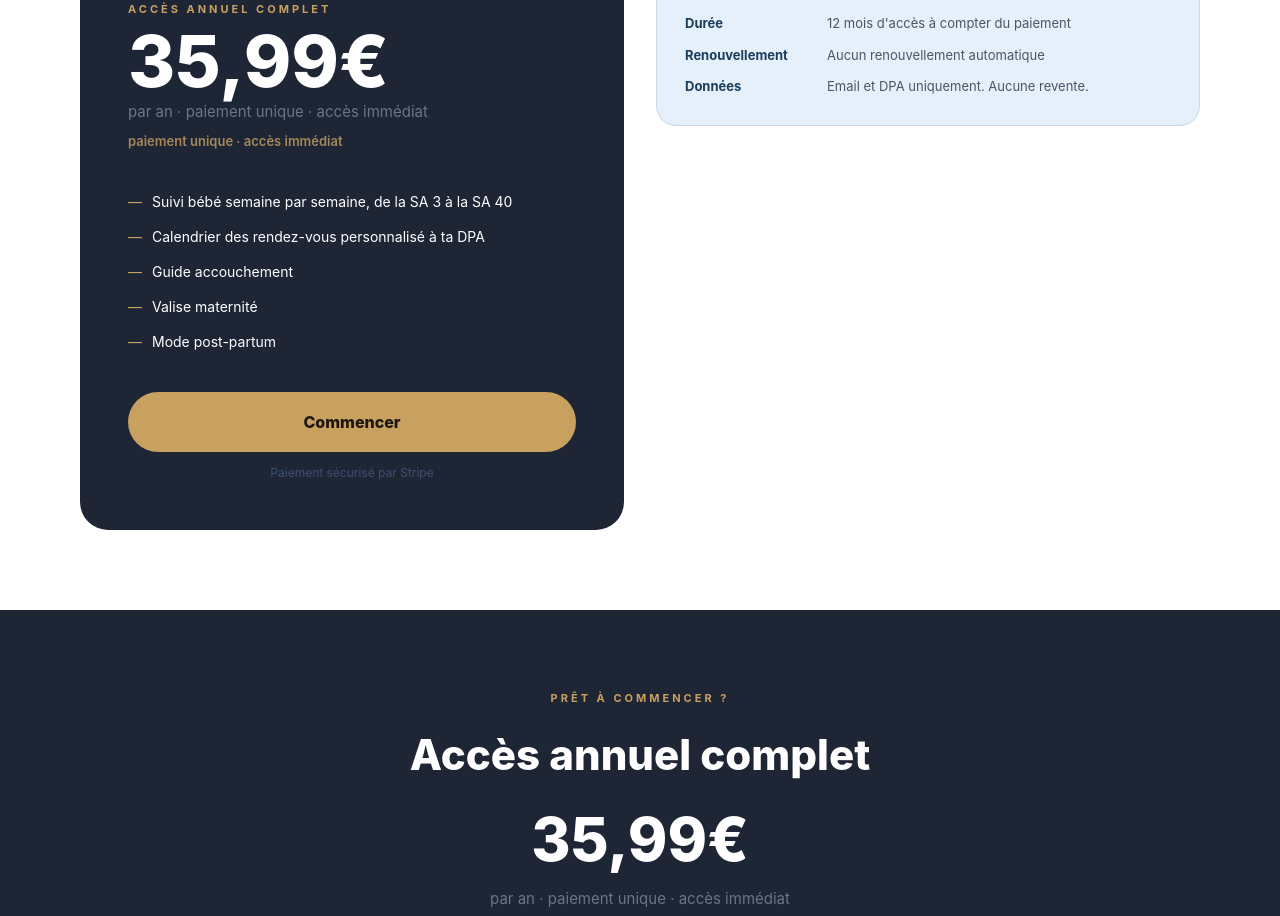
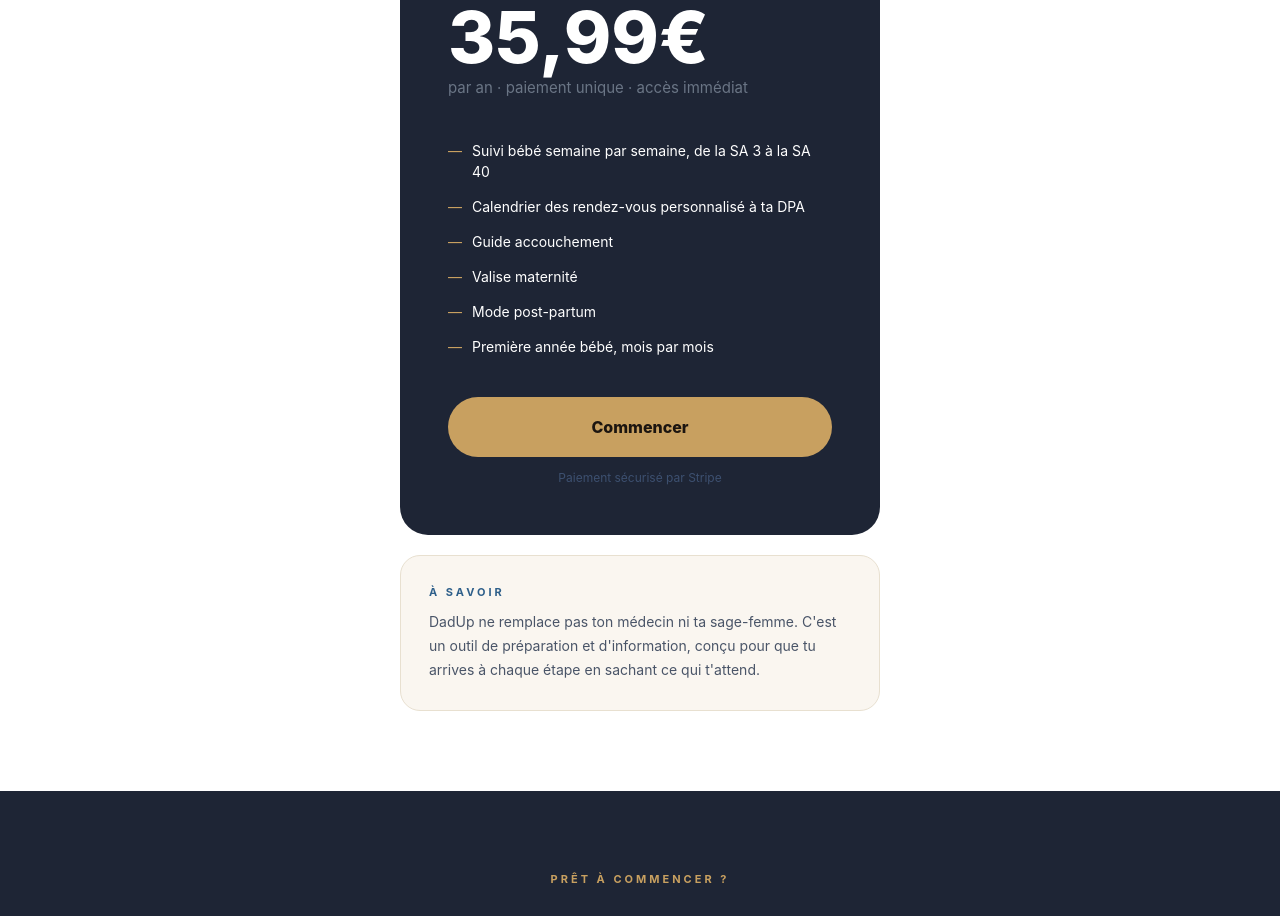
Before and after one commit to Julproject/dadup, a Next.js app: page /tarifs in a window 1280 px wide. Shown: the part 540-1456 px from the top of the page. Built offline with nearby package versions, Linux system fonts and the light colour scheme.

Commit message:
Update page.tsx

```diff
--- a/app/tarifs/page.tsx
+++ b/app/tarifs/page.tsx
@@ -4,36 +4,33 @@ const C = {
   dark: '#1e2535', gold: '#c8a060', cream: '#faf6f0', white: '#ffffff',
   border: '#e8e0d0', text: '#4a5568', textLight: '#9aa0a8',
   blue: '#2E5F8A', bluePale: '#E6F0FA', blueDark: '#1A3D5C',
-  orange: '#FFF0E6', green: '#E4F5EC', amber: '#FFF7E0',
 };
 
-const FAQ = [
-  {q:"L'abonnement se renouvelle-t-il automatiquement ?", r:"L'abonnement est souscrit pour 12 mois et expire automatiquement à l'échéance. Aucun prélèvement sans nouvelle commande de ta part."},
-  {q:"Que se passe-t-il après la naissance ?", r:"Ton espace passe automatiquement en mode post-partum. Le contenu évolue pour couvrir les premières semaines avec bébé."},
-  {q:"Mes données sont-elles en sécurité ?", r:"On ne stocke que ton email et ta date d'accouchement. Aucune donnée n'est revendue. Paiement sécurisé par Stripe."},
-  {q:"Est-ce que ma partenaire peut aussi utiliser DadUp ?", r:"DadUp est conçu pour le papa. Mais rien ne t'empêche de partager certains contenus avec ta partenaire !"},
-  {q:"Le contenu est-il vérifié médicalement ?", r:"Le contenu de DadUp est basé sur les recommandations de la HAS. Il ne remplace pas l'avis d'un médecin ou d'une sage-femme."},
-  {q:"J'ai déjà payé mais je n'arrive pas à me connecter.", r:"Va sur la page de connexion et saisis l'email utilisé lors du paiement. Tu recevras un lien de création de mot de passe par email."},
+const FEATURES = [
+  "Suivi bébé semaine par semaine, de la SA 3 à la SA 40",
+  "Calendrier des rendez-vous personnalisé à ta DPA",
+  "Guide accouchement",
+  "Valise maternité",
+  "Mode post-partum",
+  "Première année bébé, mois par mois",
 ];
 
 export default function TarifsPage() {
   const goToStripe = async () => {
     try {
-      const res = await fetch('/api/checkout', {method:'POST', headers:{'Content-Type':'application/json'}, body:JSON.stringify({})});
+      const res = await fetch('/api/checkout', { method: 'POST', headers: { 'Content-Type': 'application/json' }, body: JSON.stringify({}) });
       const data = await res.json();
       if (data.url) window.location.href = data.url;
     } catch (err) { alert('Erreur : ' + err); }
   };
 
   return (
-    <main style={{minHeight:'100vh', background:C.white, fontFamily:"-apple-system,BlinkMacSystemFont,'Segoe UI',sans-serif"}}>
+    <main style={{ minHeight: '100vh', background: C.white, fontFamily: "-apple-system,BlinkMacSystemFont,'Segoe UI',sans-serif" }}>
       <style>{`
         *{box-sizing:border-box;margin:0;padding:0;}
         .nl{display:flex;}.nc{display:flex;}
-        .tg{display:grid;grid-template-columns:1fr 1fr;gap:32px;align-items:start;}
         @media(max-width:768px){
           .nl{display:none!important;}.nc{display:none!important;}
-          .tg{grid-template-columns:1fr!important;}
           .sp{padding:48px 20px!important;}
           nav{padding:0 20px!important;}
           h1{font-size:36px!important;}
@@ -42,137 +39,101 @@ export default function TarifsPage() {
         }
       `}</style>
 
-      <nav style={{background:C.white,borderBottom:`1px solid ${C.border}`,padding:'0 40px',display:'flex',alignItems:'center',justifyContent:'space-between',height:'68px',position:'sticky',top:0,zIndex:50}}>
-        <div style={{display:'flex',alignItems:'center',gap:'48px'}}>
-          <a href="/" style={{display:'flex',alignItems:'center',gap:'10px',textDecoration:'none'}}>
+      {/* NAV */}
+      <nav style={{ background: C.white, borderBottom: `1px solid ${C.border}`, padding: '0 40px', display: 'flex', alignItems: 'center', justifyContent: 'space-between', height: '68px', position: 'sticky', top: 0, zIndex: 50 }}>
+        <div style={{ display: 'flex', alignItems: 'center', gap: '48px' }}>
+          <a href="/" style={{ display: 'flex', alignItems: 'center', gap: '10px', textDecoration: 'none' }}>
             <svg viewBox="0 0 300 300" width="34" height="34"><circle cx="150" cy="150" r="145" fill="#3a4f6e"/><circle cx="150" cy="150" r="122" fill="#4a6080"/><ellipse cx="150" cy="205" rx="58" ry="54" fill="#c8a060"/><circle cx="150" cy="112" r="40" fill="#c8a060"/><ellipse cx="150" cy="196" rx="27" ry="31" fill="#faf6f0"/><circle cx="150" cy="128" r="26" fill="#faf6f0"/></svg>
-            <span style={{fontWeight:800,color:C.dark,fontSize:'20px'}}>DadUp</span>
+            <span style={{ fontWeight: 800, color: C.dark, fontSize: '20px' }}>DadUp</span>
           </a>
-          <div className="nl" style={{gap:'4px'}}>
-            <a href="/pourquoi" style={{color:C.text,fontSize:'14px',fontWeight:500,padding:'8px 14px',textDecoration:'none'}}>Pourquoi DadUp</a>
-            <a href="/inclus" style={{color:C.text,fontSize:'14px',fontWeight:500,padding:'8px 14px',textDecoration:'none'}}>Ce qui est inclus</a>
-            <a href="/tarifs" style={{color:C.dark,fontSize:'14px',fontWeight:700,padding:'8px 14px',borderRadius:'8px',textDecoration:'none',borderBottom:`2px solid ${C.gold}`}}>Tarifs</a>
-            <a href="/temoignages" style={{color:C.text,fontSize:'14px',fontWeight:500,padding:'8px 14px',textDecoration:'none'}}>Témoignages</a>
-            <a href="/contact" style={{color:C.text,fontSize:'14px',fontWeight:500,padding:'8px 14px',textDecoration:'none'}}>Contactez-nous</a>
+          <div className="nl" style={{ gap: '4px' }}>
+            <a href="/pourquoi" style={{ color: C.text, fontSize: '14px', fontWeight: 500, padding: '8px 14px', textDecoration: 'none' }}>Pourquoi DadUp</a>
+            <a href="/inclus" style={{ color: C.text, fontSize: '14px', fontWeight: 500, padding: '8px 14px', textDecoration: 'none' }}>Ce qui est inclus</a>
+            <a href="/tarifs" style={{ color: C.dark, fontSize: '14px', fontWeight: 700, padding: '8px 14px', borderRadius: '8px', textDecoration: 'none', borderBottom: `2px solid ${C.gold}` }}>Tarifs</a>
+            <a href="/temoignages" style={{ color: C.text, fontSize: '14px', fontWeight: 500, padding: '8px 14px', textDecoration: 'none' }}>Témoignages</a>
+            <a href="/contact" style={{ color: C.text, fontSize: '14px', fontWeight: 500, padding: '8px 14px', textDecoration: 'none' }}>Contactez-nous</a>
           </div>
         </div>
-        <div className="nc" style={{alignItems:'center',gap:'16px'}}>
-          <a href="/login" style={{color:C.dark,fontSize:'14px',fontWeight:600,textDecoration:'none'}}>Se connecter</a>
-          <button onClick={goToStripe} style={{background:C.dark,color:C.white,padding:'11px 22px',borderRadius:'32px',fontSize:'13px',fontWeight:700,border:'none',cursor:'pointer'}}>Commencer</button>
+        <div className="nc" style={{ alignItems: 'center', gap: '16px' }}>
+          <a href="/login" style={{ color: C.dark, fontSize: '14px', fontWeight: 600, textDecoration: 'none' }}>Se connecter</a>
+          <button onClick={goToStripe} style={{ background: C.dark, color: C.white, padding: '11px 22px', borderRadius: '32px', fontSize: '13px', fontWeight: 700, border: 'none', cursor: 'pointer' }}>Commencer</button>
         </div>
       </nav>
 
       {/* HERO */}
-      <section style={{background:C.dark,padding:'80px 40px'}}>
-        <div style={{maxWidth:'800px',margin:'0 auto',textAlign:'center'}}>
-
-          <h1 style={{color:C.white,fontSize:'52px',fontWeight:800,margin:'0 0 16px',lineHeight:1.1}}>
-            Simple.<br/><span style={{color:C.gold}}>Transparent.</span>
+      <section style={{ background: C.dark, padding: '80px 40px' }}>
+        <div style={{ maxWidth: '800px', margin: '0 auto', textAlign: 'center' }}>
+          <h1 style={{ color: C.white, fontSize: '52px', fontWeight: 800, margin: '0 0 16px', lineHeight: 1.1 }}>
+            Simple.<br /><span style={{ color: C.gold }}>Transparent.</span>
           </h1>
-          <p style={{color:'#6a7585',fontSize:'18px',lineHeight:1.7,margin:'0 0 24px'}}>Une offre. Un prix. Tout inclus.</p>
-
+          <p style={{ color: '#6a7585', fontSize: '18px', lineHeight: 1.7, margin: 0 }}>Une offre. Un prix. Tout inclus.</p>
         </div>
       </section>
 
+      {/* CARTE PRIX CENTRÉE */}
+      <section className="sp" style={{ padding: '80px 40px', maxWidth: '560px', margin: '0 auto' }}>
+        <div style={{ background: C.dark, borderRadius: '28px', padding: '48px' }}>
+          <p style={{ color: C.gold, fontSize: '11px', fontWeight: 700, letterSpacing: '3px', textTransform: 'uppercase', margin: '0 0 8px' }}>Accès annuel complet</p>
+          <p className="prix" style={{ color: C.white, fontSize: '72px', fontWeight: 800, margin: '0 0 4px', lineHeight: 1 }}>35,99€</p>
+          <p style={{ color: '#6a7585', fontSize: '15px', margin: '0 0 40px' }}>par an · paiement unique · accès immédiat</p>
 
-
-      {/* OFFRE PRINCIPALE */}
-      <section className="sp" style={{padding:'80px 40px',maxWidth:'1200px',margin:'0 auto'}}>
-        <div className="tg">
-
-          {/* CARTE PRIX */}
-          <div style={{background:C.dark,borderRadius:'28px',padding:'48px'}}>
-            <p style={{color:C.gold,fontSize:'11px',fontWeight:700,letterSpacing:'3px',textTransform:'uppercase',margin:'0 0 8px'}}>Accès annuel complet</p>
-            <div style={{display:'flex',alignItems:'baseline',gap:'8px',margin:'0 0 4px'}}>
-              <p className="prix" style={{color:C.white,fontSize:'72px',fontWeight:800,margin:0,lineHeight:1}}>35,99€</p>
-            </div>
-            <p style={{color:'#6a7585',fontSize:'15px',margin:'0 0 8px'}}>par an · paiement unique · accès immédiat</p>
-            <p style={{color:'rgba(200,160,96,0.8)',fontSize:'13px',fontWeight:600,margin:'0 0 40px'}}>paiement unique · accès immédiat</p>
-
-            <div style={{display:'flex',flexDirection:'column',gap:'14px',marginBottom:'40px'}}>
-              {[
-
-                "Suivi bébé semaine par semaine, de la SA 3 à la SA 40",
-                "Calendrier des rendez-vous personnalisé à ta DPA",
-                "Guide accouchement",
-                "Valise maternité",
-                "Mode post-partum",
-
-
-              ].map(f=>(
-                <div key={f} style={{display:'flex',gap:'10px',alignItems:'flex-start'}}>
-                  <span style={{color:C.gold,fontSize:'14px',flexShrink:0}}>—</span>
-                  <p style={{color:C.white,fontSize:'14px',margin:0,lineHeight:1.5}}>{f}</p>
-                </div>
-              ))}
-            </div>
-
-            <button onClick={goToStripe} style={{width:'100%',background:C.gold,color:'#1c1510',border:'none',padding:'18px',borderRadius:'32px',fontSize:'16px',fontWeight:800,cursor:'pointer',marginBottom:'12px'}}>
-              Commencer
-            </button>
-            <p style={{color:'#3d5070',fontSize:'12px',margin:0,textAlign:'center'}}>Paiement sécurisé par Stripe</p>
+          <div style={{ display: 'flex', flexDirection: 'column', gap: '14px', marginBottom: '40px' }}>
+            {FEATURES.map(f => (
+              <div key={f} style={{ display: 'flex', gap: '10px', alignItems: 'flex-start' }}>
+                <span style={{ color: C.gold, fontSize: '14px', flexShrink: 0 }}>—</span>
+                <p style={{ color: C.white, fontSize: '14px', margin: 0, lineHeight: 1.5 }}>{f}</p>
+              </div>
+            ))}
           </div>
 
-          {/* COMPARAISON + GARANTIE */}
-          <div style={{display:'flex',flexDirection:'column',gap:'20px'}}>
+          <button onClick={goToStripe} style={{ width: '100%', background: C.gold, color: '#1c1510', border: 'none', padding: '18px', borderRadius: '32px', fontSize: '16px', fontWeight: 800, cursor: 'pointer', marginBottom: '12px' }}>
+            Commencer
+          </button>
+          <p style={{ color: '#3d5070', fontSize: '12px', margin: 0, textAlign: 'center' }}>Paiement sécurisé par Stripe</p>
+        </div>
 
-
-
-            <div style={{background:C.bluePale,borderRadius:'20px',padding:'28px',border:`1px solid rgba(46,95,138,0.15)`}}>
-              <p style={{color:C.blue,fontSize:'11px',fontWeight:700,letterSpacing:'3px',textTransform:'uppercase',margin:'0 0 16px'}}>Informations pratiques</p>
-              <div style={{display:'flex',flexDirection:'column',gap:'12px'}}>
-                {[
-                  {label:'Durée', val:"12 mois d'accès à compter du paiement"},
-                  {label:'Renouvellement', val:'Aucun renouvellement automatique'},
-                  {label:'Données', val:'Email et DPA uniquement. Aucune revente.'},
-                ].map(({label,val})=>(
-                  <div key={label} style={{display:'flex',gap:'12px'}}>
-                    <p style={{color:C.blueDark,fontSize:'13px',fontWeight:700,margin:0,minWidth:'130px',flexShrink:0}}>{label}</p>
-                    <p style={{color:C.text,fontSize:'13px',margin:0}}>{val}</p>
-                  </div>
-                ))}
-              </div>
-            </div>
-
-          </div>
+        {/* ENCART À SAVOIR */}
+        <div style={{ background: C.cream, borderRadius: '20px', padding: '28px', border: `1px solid ${C.border}`, marginTop: '20px' }}>
+          <p style={{ color: C.blue, fontSize: '11px', fontWeight: 700, letterSpacing: '3px', textTransform: 'uppercase', margin: '0 0 10px' }}>À savoir</p>
+          <p style={{ color: C.text, fontSize: '14px', lineHeight: 1.7, margin: 0 }}>DadUp ne remplace pas ton médecin ni ta sage-femme. C&apos;est un outil de préparation et d&apos;information, conçu pour que tu arrives à chaque étape en sachant ce qui t&apos;attend.</p>
         </div>
       </section>
 
       {/* CTA BAS */}
-      <section style={{background:C.dark,padding:'80px 40px',textAlign:'center'}}>
-        <p style={{color:C.gold,fontSize:'11px',fontWeight:700,letterSpacing:'3px',textTransform:'uppercase',margin:'0 0 16px'}}>Prêt à commencer ?</p>
-        <h2 style={{color:C.white,fontSize:'42px',fontWeight:800,margin:'0 0 8px'}}>Accès annuel complet</h2>
-        <p style={{color:C.white,fontSize:'60px',fontWeight:800,margin:'0 0 4px'}}>35,99€</p>
-        <p style={{color:'#6a7585',fontSize:'15px',margin:'0 0 16px'}}>par an · paiement unique · accès immédiat</p>
-        <p style={{color:'rgba(200,160,96,0.7)',fontSize:'14px',margin:'0 0 40px'}}>par an · paiement unique · sans renouvellement automatique</p>
-        <button onClick={goToStripe} style={{background:C.gold,color:'#1c1510',border:'none',padding:'18px 48px',borderRadius:'32px',fontSize:'16px',fontWeight:800,cursor:'pointer',width:'100%',maxWidth:'400px'}}>
+      <section style={{ background: C.dark, padding: '80px 40px', textAlign: 'center' as const }}>
+        <p style={{ color: C.gold, fontSize: '11px', fontWeight: 700, letterSpacing: '3px', textTransform: 'uppercase' as const, margin: '0 0 16px' }}>Prêt à commencer ?</p>
+        <h2 style={{ color: C.white, fontSize: '42px', fontWeight: 800, margin: '0 0 8px' }}>Accès complet</h2>
+        <p style={{ color: C.white, fontSize: '60px', fontWeight: 800, margin: '0 0 4px' }}>35,99€</p>
+        <p style={{ color: '#6a7585', fontSize: '15px', margin: '0 0 40px' }}>par an · paiement unique · sans renouvellement automatique</p>
+        <button onClick={goToStripe} style={{ background: C.gold, color: '#1c1510', border: 'none', padding: '18px 48px', borderRadius: '32px', fontSize: '16px', fontWeight: 800, cursor: 'pointer', width: '100%', maxWidth: '400px' }}>
           Commencer
         </button>
-        <p style={{color:'#3d5070',fontSize:'12px',margin:'12px 0 0'}}>Paiement sécurisé par Stripe</p>
+        <p style={{ color: '#3d5070', fontSize: '12px', margin: '12px 0 0' }}>Paiement sécurisé par Stripe</p>
       </section>
 
-      <footer style={{background:C.dark,borderTop:'1px solid #2e3848',padding:'32px 40px'}}>
-        <div style={{maxWidth:'1200px',margin:'0 auto',display:'flex',flexDirection:'column',gap:'16px'}}>
-          <div style={{display:'flex',alignItems:'center',justifyContent:'space-between',flexWrap:'wrap' as const,gap:'16px'}}>
-            <div style={{display:'flex',alignItems:'center',gap:'8px'}}>
+      {/* FOOTER */}
+      <footer style={{ background: C.dark, borderTop: '1px solid #2e3848', padding: '32px 40px' }}>
+        <div style={{ maxWidth: '1200px', margin: '0 auto', display: 'flex', flexDirection: 'column', gap: '16px' }}>
+          <div style={{ display: 'flex', alignItems: 'center', justifyContent: 'space-between', flexWrap: 'wrap' as const, gap: '16px' }}>
+            <div style={{ display: 'flex', alignItems: 'center', gap: '8px' }}>
               <svg viewBox="0 0 300 300" width="28" height="28"><circle cx="150" cy="150" r="145" fill="#3a4f6e"/><circle cx="150" cy="150" r="122" fill="#4a6080"/><ellipse cx="150" cy="205" rx="58" ry="54" fill="#c8a060"/><circle cx="150" cy="112" r="40" fill="#c8a060"/><ellipse cx="150" cy="196" rx="27" ry="31" fill="#faf6f0"/><circle cx="150" cy="128" r="26" fill="#faf6f0"/></svg>
-              <span style={{color:C.white,fontSize:'16px',fontWeight:700}}>DadUp</span>
+              <span style={{ color: C.white, fontSize: '16px', fontWeight: 700 }}>DadUp</span>
             </div>
-            <div style={{display:'flex',gap:'20px',flexWrap:'wrap' as const}}>
-              <a href="/pourquoi" style={{color:'#6a7585',fontSize:'13px',textDecoration:'none'}}>Pourquoi DadUp</a>
-              <a href="/inclus" style={{color:'#6a7585',fontSize:'13px',textDecoration:'none'}}>Ce qui est inclus</a>
-              <a href="/tarifs" style={{color:'#6a7585',fontSize:'13px',textDecoration:'none'}}>Tarifs</a>
-              <a href="/temoignages" style={{color:'#6a7585',fontSize:'13px',textDecoration:'none'}}>Témoignages</a>
-              <a href="/contact" style={{color:'#6a7585',fontSize:'13px',textDecoration:'none'}}>Contactez-nous</a>
+            <div style={{ display: 'flex', gap: '20px', flexWrap: 'wrap' as const }}>
+              <a href="/pourquoi" style={{ color: '#6a7585', fontSize: '13px', textDecoration: 'none' }}>Pourquoi DadUp</a>
+              <a href="/inclus" style={{ color: '#6a7585', fontSize: '13px', textDecoration: 'none' }}>Ce qui est inclus</a>
+              <a href="/tarifs" style={{ color: '#6a7585', fontSize: '13px', textDecoration: 'none' }}>Tarifs</a>
+              <a href="/temoignages" style={{ color: '#6a7585', fontSize: '13px', textDecoration: 'none' }}>Témoignages</a>
+              <a href="/contact" style={{ color: '#6a7585', fontSize: '13px', textDecoration: 'none' }}>Contactez-nous</a>
             </div>
           </div>
-          <div style={{display:'flex',alignItems:'center',justifyContent:'space-between',flexWrap:'wrap' as const,gap:'12px',paddingTop:'12px',borderTop:'1px solid #2e3848'}}>
-            <div style={{display:'flex',gap:'20px',flexWrap:'wrap' as const}}>
-              <a href="/cgv" style={{color:'#3d4f6a',fontSize:'12px',textDecoration:'none'}}>CGV</a>
-              <a href="/confidentialite" style={{color:'#3d4f6a',fontSize:'12px',textDecoration:'none'}}>Confidentialité</a>
-              <a href="/mentions-legales" style={{color:'#3d4f6a',fontSize:'12px',textDecoration:'none'}}>Mentions légales</a>
+          <div style={{ display: 'flex', alignItems: 'center', justifyContent: 'space-between', flexWrap: 'wrap' as const, gap: '12px', paddingTop: '12px', borderTop: '1px solid #2e3848' }}>
+            <div style={{ display: 'flex', gap: '20px', flexWrap: 'wrap' as const }}>
+              <a href="/cgv" style={{ color: '#3d4f6a', fontSize: '12px', textDecoration: 'none' }}>CGV</a>
+              <a href="/confidentialite" style={{ color: '#3d4f6a', fontSize: '12px', textDecoration: 'none' }}>Confidentialité</a>
+              <a href="/mentions-legales" style={{ color: '#3d4f6a', fontSize: '12px', textDecoration: 'none' }}>Mentions légales</a>
             </div>
-            <p style={{color:'#3d4f6a',fontSize:'12px',margin:0}}>Il ne remplace pas l'avis d'un médecin.</p>
+            <p style={{ color: '#3d4f6a', fontSize: '12px', margin: 0 }}>Il ne remplace pas l&apos;avis d&apos;un médecin.</p>
           </div>
         </div>
       </footer>
```
